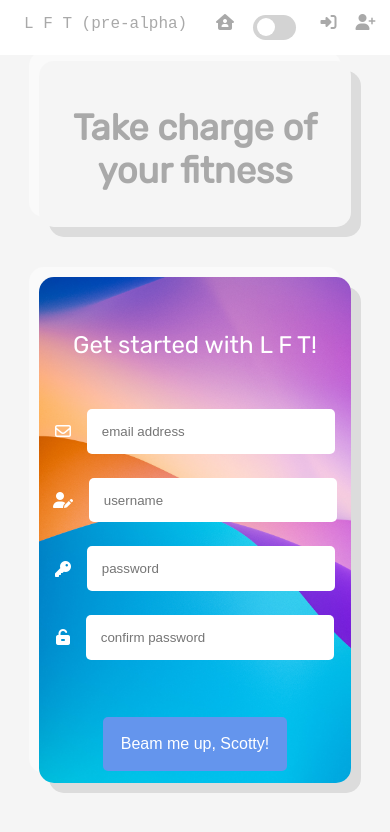
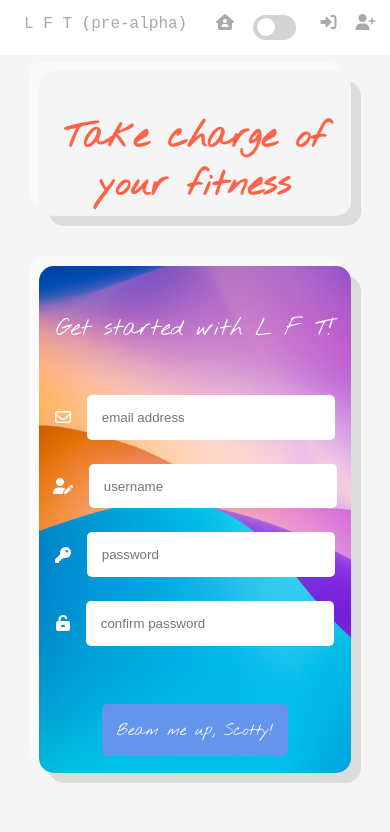
Before and after one commit to codycosta/LFT-fitness-app, a SvelteKit app: page /register in a window 390 px wide. Shown: the top 832 px of the page. Built offline with nearby package versions, Linux system fonts and the light colour scheme.

Commit message:
reactive product footer colors + more

```diff
--- a/src/components/ExperimentalProductIntro.svelte
+++ b/src/components/ExperimentalProductIntro.svelte
@@ -14,8 +14,7 @@
 
 <div class="content-card-wrapper">
     <div class="enjoy-fitness-phrase">
-        <hr>
-        <h5>Enjoy simplified fitness <i class="fa-solid fa-heart-pulse"></i></h5>
+        <p>Enjoy simplified fitness <i class="fa-solid fa-heart-pulse"></i></p>
         <hr>
     </div>
 
@@ -86,6 +85,8 @@
 
     .enjoy-fitness-phrase {
         color: darkgrey;
+        font-family: 'Nothing You Could Do';
+        font-size: 2rem;
     }
 
     @media screen and (max-width: 500px) {
@@ -97,6 +98,7 @@
 
         .enjoy-fitness-phrase {
             text-align: center;
+            font-size: 1.5rem;
         }
     }
 </style>
--- a/src/routes/+layout.svelte
+++ b/src/routes/+layout.svelte
@@ -20,8 +20,8 @@
 {#key data.pathname}
 
     <div
-        in:fly={{ y: 1000, duration: 500, delay: 500 }}
-        out:fly={{ y: -1000, duration: 500, delay: 50 }}
+        in:fly={{ y: 1000, duration: 1000, delay: 500 }}
+        out:fade={{ duration: 500, delay: 50 }}
     >
         <slot/>
     </div>
--- a/src/routes/+page.svelte
+++ b/src/routes/+page.svelte
@@ -26,7 +26,7 @@
     $: {
         mainBackgroundColor = $state ? '#292B2F' : 'whitesmoke';
         mainTextColor = $state ? 'lightgrey' : 'black';
-        sectionBreakStrongWordColor = $state ? '#34EBC3' : 'tomato'
+        sectionBreakStrongWordColor = $state ? '#34EBC3' : 'tomato';
     }
 
 </script>
--- a/src/routes/login/LoginForm.svelte
+++ b/src/routes/login/LoginForm.svelte
@@ -6,19 +6,15 @@
 
     let backgroundColor;
     let textColor;
-    let formFieldsColor;
-    let mainBackgroundColor;
     let boxShadow;
-
+    let emphasisColor
     let imgSrc;
 
     $: {
         backgroundColor = $state ? '#36393F' : 'whitesmoke';
-        formFieldsColor = $state ? 'rgb(70, 70, 75)' : 'whitesmoke';
         textColor = $state ? 'whitesmoke' : 'black';
-        mainBackgroundColor = $state ? '#292B2F' : 'white';
         boxShadow = $state ? '10px 10px 0px #202225' : '10px 10px 0px rgb(220, 220, 220), -10px -10px 0px rgb(250, 250, 250)';
-
+        emphasisColor = $state ? '#34EBC3' : 'tomato';
         imgSrc = $state ? "url('/images/unsplash-vector-background.jpg')" : "url('/images/unsplash-vector-bg2.jpg')";
     }
 
@@ -27,8 +23,9 @@
 <div class="wrapper">
 
     <div class="welcome-page"
-        style:box-shadow={boxShadow}>
-        <div class="welcome-text">
+        style:box-shadow={boxShadow}
+        style:background-color={backgroundColor}>
+        <div class="welcome-text" style:color={emphasisColor}>
             <h2>Continue where you left off</h2>
         </div>
         <video src="/gifs/meditation-gif.webm" autoplay loop>
@@ -95,14 +92,13 @@
     }
 
     .welcome-page {
-        /* background: url("/images/unsplash-vector-bg2.jpg"); */
         background-size: cover;
         width: 50vw;
         height: 80vh;
         display: grid;
         place-items: center;
         font-size: 2rem;
-        font-family: 'Rubik';
+        font-family: 'Nothing You Could Do';
         color: darkgrey;
         position: relative;
         border-radius: 15px;
@@ -114,7 +110,7 @@
         top: 0;
         text-align: center;
         padding: 1ch;
-        /* transform: rotate(-45deg); */
+        transition: 500ms;
     }
 
     .welcome-page video {
@@ -126,7 +122,6 @@
 
     .registration-form {
         border-radius: 15px;
-        /* padding: 5ch; */
         transition: 500ms;
         width: 35vw;
         height: 80vh;
@@ -134,7 +129,7 @@
     }
 
     .title {
-        font-family: 'Rubik';
+        font-family: 'Nothing You Could Do';
         text-align: center;
         font-size: 2rem;
         padding-top: 2ch;
@@ -164,8 +159,6 @@
     }
 
     .submit-form {
-        /* background-color: white; */
-        /* padding: 20px; */
         display: grid;
         place-items: center;
         height: 30vh;
@@ -180,6 +173,7 @@
         color: white;
         font-size: 1.4rem;
         transition: 250ms;
+        font-family: 'Nothing You Could Do';
     }
 
     .submit-form button:hover {
--- a/src/routes/register/RegistrationForm.svelte
+++ b/src/routes/register/RegistrationForm.svelte
@@ -6,19 +6,15 @@
 
     let backgroundColor;
     let textColor;
-    let formFieldsColor;
-    let mainBackgroundColor;
     let boxShadow;
-
+    let emphasisColor;
     let imgSrc;
 
     $: {
         backgroundColor = $state ? '#36393F' : 'whitesmoke';
-        formFieldsColor = $state ? 'rgb(70, 70, 75)' : 'whitesmoke';
         textColor = $state ? 'whitesmoke' : 'black';
-        mainBackgroundColor = $state ? '#292B2F' : 'white';
         boxShadow = $state ? '10px 10px 0px #202225' : '10px 10px 0px rgb(220, 220, 220), -10px -10px 0px rgb(250, 250, 250)';
-
+        emphasisColor = $state ? '#34EBC3' : 'tomato';
         imgSrc = $state ? "url('/images/unsplash-vector-background.jpg')" : "url('/images/unsplash-vector-bg2.jpg')";
     }
 
@@ -27,8 +23,9 @@
 <div class="wrapper">
 
     <div class="welcome-page"
-        style:box-shadow={boxShadow}>
-        <div class="welcome-text">
+        style:box-shadow={boxShadow}
+        style:background-color={backgroundColor}>
+        <div class="welcome-text" style:color={emphasisColor}>
             <h2>Take charge of your fitness</h2>
         </div>
         <video src="/gifs/marginalia-downloading.webm" autoplay loop>
@@ -71,10 +68,6 @@
             <button>Beam me up, Scotty!</button>
         </div>
 
-        <!-- <div class="socials">
-            <p>social links here</p>
-        </div> -->
-
     </div>
 
 
@@ -90,14 +83,13 @@
     }
 
     .welcome-page {
-        /* background: url("/images/unsplash-vector-background.jpg"); */
         background-size: cover;
         width: 50vw;
         height: 80vh;
         display: grid;
         place-items: center;
         font-size: 2rem;
-        font-family: 'Rubik';
+        font-family: 'Nothing You Could Do';
         color: darkgrey;
         position: relative;
         border-radius: 15px;
@@ -109,7 +101,7 @@
         top: 0;
         text-align: center;
         padding: 1ch;
-        /* transform: rotate(-45deg); */
+        transition: 500ms;
     }
 
     .welcome-page video {
@@ -121,7 +113,6 @@
 
     .registration-form {
         border-radius: 15px;
-        /* padding: 5ch; */
         transition: 500ms;
         width: 35vw;
         height: 80vh;
@@ -129,7 +120,7 @@
     }
 
     .title {
-        font-family: 'Rubik';
+        font-family: 'Nothing You Could Do';
         text-align: center;
         font-size: 2rem;
         padding-top: 2ch;
@@ -159,8 +150,6 @@
     }
 
     .submit-form {
-        /* background-color: white; */
-        /* padding: 20px; */
         display: grid;
         place-items: center;
         height: 30vh;
@@ -175,6 +164,7 @@
         color: white;
         font-size: 1.4rem;
         transition: 250ms;
+        font-family: 'Nothing You Could Do';
     }
 
     .submit-form button:hover {
```
Also changed, not shown: src/components/ProductFooter.svelte (+12 -6 lines).
